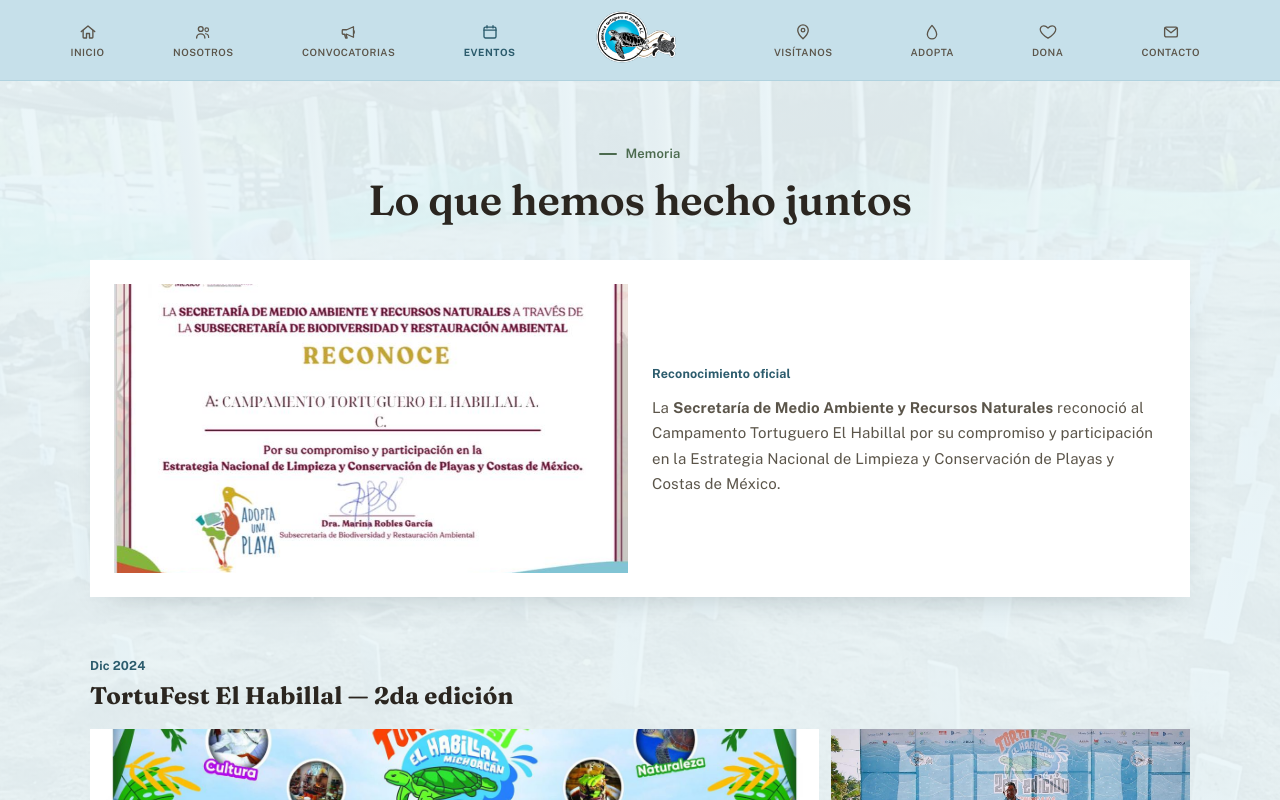
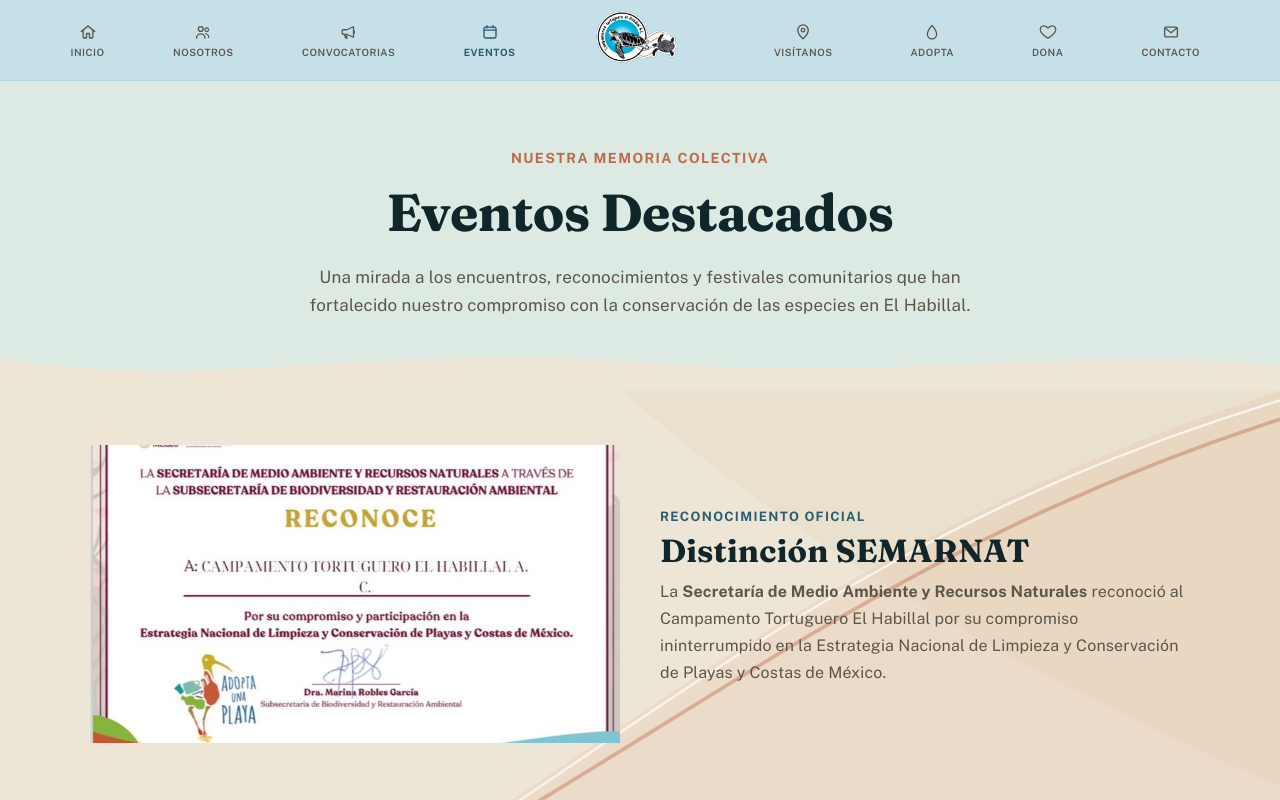
Before and after one commit to TortugueroHabillal/portalweb, a React (Vite) app: page / in a window 1280 px wide. Both pictures are taken after a click on the button "EVENTOS". Shown: the top 800 px of the page. Built offline with nearby package versions, Linux system fonts and the light colour scheme.

Commit message:
events page update

```diff
--- a/src/pages/PageEventos.jsx
+++ b/src/pages/PageEventos.jsx
@@ -1,8 +1,8 @@
 import { TOKENS, IMAGES } from "../theme";
 import { Reveal } from "../components/Reveal";
+import { WaveDivider } from "../components/WaveDivider";
 import { PhotoFrame } from "../components/PhotoFrame";
 import { MosaicGrid } from "../components/MosaicGrid";
-import { SectionHead } from "../components/Typography";
 
 const TORTUFEST_1ED = [
   { tone: "azul", src: IMAGES.tortufest2edAdminspeech, caption: "", big: true },
@@ -34,64 +34,274 @@ const ENCUENTRO = [
 
 export function PageEventos() {
   return (
+    <div style={{ background: TOKENS.arena, minHeight: "100vh", position: "relative" }}>
+      {/* 1. Header con Estilo Elegante Claro (Espuma) */}
       <section
         style={{
           position: "relative",
-        padding: "60px 32px",
-        minHeight: "70vh",
-        background: `linear-gradient(rgba(234,245,248,0.94), rgba(234,245,248,0.97)), url("${IMAGES.corralNidosAmplio}") center/cover fixed`,
+          background: TOKENS.espuma,
+          padding: "clamp(56px, 8vh, 80px) 24px clamp(64px, 9vh, 96px)",
+          overflow: "hidden",
         }}
       >
-      <div style={{ maxWidth: "1100px", margin: "0 auto", position: "relative" }}>
-        <SectionHead eyebrow="Memoria" title="Lo que hemos hecho juntos" />
+        <div style={{ position: "absolute", bottom: 0, left: 0, width: "100%", lineHeight: 0, zIndex: 1 }}>
+          <WaveDivider fromColor={TOKENS.espuma} toColor={TOKENS.arena} />
+        </div>
 
-        <Reveal delay={80} style={{ marginTop: "36px" }}>
+        <div style={{ maxWidth: "860px", margin: "0 auto", textAlign: "center", position: "relative", zIndex: 2 }}>
+          <Reveal>
+            <h3
+              style={{
+                fontFamily: "'Public Sans', sans-serif",
+                fontSize: "14px",
+                fontWeight: 700,
+                color: TOKENS.coral,
+                letterSpacing: "0.1em",
+                textTransform: "uppercase",
+                margin: "0 0 12px",
+              }}
+            >
+              Nuestra Memoria Colectiva
+            </h3>
+
+            <h1
+              style={{
+                fontFamily: "'Fraunces', serif",
+                fontSize: "clamp(32px, 4.6vw, 52px)",
+                fontWeight: 700,
+                color: TOKENS.noche,
+                margin: "0 0 20px",
+                lineHeight: 1.15,
+                letterSpacing: "-0.01em",
+              }}
+            >
+              Eventos Destacados
+            </h1>
+
+            <p
+              style={{
+                fontFamily: "'Public Sans', sans-serif",
+                fontSize: "17px",
+                color: TOKENS.conchaSuave,
+                lineHeight: 1.65,
+                maxWidth: "680px",
+                margin: "0 auto",
+              }}
+            >
+              Una mirada a los encuentros, reconocimientos y festivales comunitarios que han fortalecido nuestro compromiso con la conservación de las especies en El Habillal.
+            </p>
+          </Reveal>
+        </div>
+      </section>
+
+      {/* 2. Sección Reconocimiento SEMARNAT con Vector Orgánico en Esquina (Restaurada 2da versión) */}
+      <section
+        style={{
+          position: "relative",
+          padding: "54px 24px 72px",
+          background: TOKENS.arena,
+          overflow: "hidden",
+        }}
+      >
+        <div
+          style={{
+            position: "absolute",
+            top: 0,
+            right: 0,
+            width: "100%",
+            height: "100%",
+            pointerEvents: "none",
+            zIndex: 1,
+            opacity: 0.85,
+          }}
+        >
+          <svg viewBox="0 0 1440 450" width="100%" height="100%" preserveAspectRatio="none">
+            <path
+              d="M1440,0 L700,0 C880,150 1100,280 1440,420 Z"
+              fill={TOKENS.arenaOscura}
+              opacity="0.35"
+            />
+            <path
+              d="M1440,0 C1050,120 850,260 550,450 L1440,450 Z"
+              fill="rgba(226, 83, 31, 0.08)"
+            />
+            <path
+              d="M1440,30 C1080,140 880,280 580,450"
+              fill="none"
+              stroke={TOKENS.coral}
+              strokeWidth="4"
+              opacity="0.5"
+            />
+            <path
+              d="M1440,10 C1060,120 860,260 560,450"
+              fill="none"
+              stroke="#ffffff"
+              strokeWidth="2.5"
+              opacity="0.8"
+            />
+          </svg>
+        </div>
+
+        <div style={{ maxWidth: "1100px", margin: "0 auto", position: "relative", zIndex: 2 }}>
+          <Reveal>
             <div
               className="tt-cols-2 tt-cols-2-top"
               style={{
-              background: "#fff",
-              borderRadius: 0,
-              padding: "24px",
-              boxShadow: "0 14px 32px -20px rgba(16,38,43,0.3)",
-              gap: "24px",
+                alignItems: "center",
+                gap: "40px",
               }}
             >
               <PhotoFrame shape="wide" tone="azul" src={IMAGES.certificadoSemarnat} vignette={false} />
-            <div style={{ display: "flex", flexDirection: "column", justifyContent: "center" }}>
-              <p style={{ fontFamily: "'Public Sans', sans-serif", fontSize: "12.5px", fontWeight: 700, color: TOKENS.azulOlaOscuro, margin: "0 0 8px" }}>
-                Reconocimiento oficial
-              </p>
-              <p style={{ fontFamily: "'Public Sans', sans-serif", fontSize: "15px", color: TOKENS.conchaSuave, lineHeight: 1.7, margin: 0 }}>
-                La <strong>Secretaría de Medio Ambiente y Recursos Naturales</strong> reconoció al Campamento Tortuguero El Habillal por su compromiso y participación en la Estrategia Nacional de Limpieza y Conservación de Playas y Costas de México.
+              <div style={{ textAlign: "left" }}>
+                <span
+                  style={{
+                    fontFamily: "'Public Sans', sans-serif",
+                    fontSize: "13px",
+                    fontWeight: 700,
+                    color: TOKENS.azulOlaOscuro,
+                    textTransform: "uppercase",
+                    letterSpacing: "0.1em",
+                    display: "inline-block",
+                    margin: "0 0 8px",
+                  }}
+                >
+                  Reconocimiento Oficial
+                </span>
+                <h3
+                  style={{
+                    fontFamily: "'Fraunces', serif",
+                    fontSize: "clamp(24px, 3vw, 32px)",
+                    color: TOKENS.noche,
+                    margin: "0 0 14px",
+                    fontWeight: 700,
+                  }}
+                >
+                  Distinción SEMARNAT
+                </h3>
+                <p style={{ fontFamily: "'Public Sans', sans-serif", fontSize: "16px", color: TOKENS.conchaSuave, lineHeight: 1.7, margin: 0 }}>
+                  La <strong>Secretaría de Medio Ambiente y Recursos Naturales</strong> reconoció al Campamento Tortuguero El Habillal por su compromiso ininterrumpido en la Estrategia Nacional de Limpieza y Conservación de Playas y Costas de México.
                 </p>
               </div>
             </div>
           </Reveal>
-
-        <div style={{ marginTop: "56px" }}>
-          <p style={{ fontFamily: "'Public Sans', sans-serif", fontSize: "12.5px", fontWeight: 700, color: TOKENS.azulOlaOscuro, margin: "0 0 4px" }}>Dic 2024</p>
-          <h3 style={{ fontFamily: "'Fraunces', serif", fontSize: "24px", color: TOKENS.concha, margin: "0 0 20px" }}>TortuFest El Habillal — 2da edición</h3>
-          <MosaicGrid items={TORTUFEST_2ED} />
-        </div>
-
-        <div style={{ marginTop: "48px", paddingTop: "48px", borderTop: `1px solid ${TOKENS.arenaOscura}` }}>
-          <p style={{ fontFamily: "'Public Sans', sans-serif", fontSize: "12.5px", fontWeight: 700, color: TOKENS.azulOlaOscuro, margin: "0 0 4px" }}>2023</p>
-          <h3 style={{ fontFamily: "'Fraunces', serif", fontSize: "22px", color: TOKENS.concha, margin: "0 0 20px" }}>Encuentro por la Conservación de las Tortugas — Hutchison Ports LCT</h3>
-          <MosaicGrid items={ENCUENTRO} />
-        </div>
-
-        <div style={{ marginTop: "48px", paddingTop: "48px", borderTop: `1px solid ${TOKENS.arenaOscura}` }}>
-          <p style={{ fontFamily: "'Public Sans', sans-serif", fontSize: "12.5px", fontWeight: 700, color: TOKENS.azulOlaOscuro, margin: "0 0 4px" }}>Dic 2022</p>
-          <h3 style={{ fontFamily: "'Fraunces', serif", fontSize: "24px", color: TOKENS.concha, margin: "0 0 20px" }}>TortuFest El Habillal — 1ra edición</h3>
-          <MosaicGrid items={TORTUFEST_1ED} />
-        </div>
-
-        <div style={{ marginTop: "48px", paddingTop: "48px", borderTop: `1px solid ${TOKENS.arenaOscura}` }}>
-          <p style={{ fontFamily: "'Public Sans', sans-serif", fontSize: "12.5px", fontWeight: 700, color: TOKENS.azulOlaOscuro, margin: "0 0 4px" }}>2022</p>
-          <h3 style={{ fontFamily: "'Fraunces', serif", fontSize: "22px", color: TOKENS.concha, margin: "0 0 20px" }}>Rodada El Habillal</h3>
-          <MosaicGrid items={RODADA} />
-        </div>
         </div>
       </section>
+
+      {/* --- SECCIÓN 1: TortuFest 2da Edición (Fondo Verde Menta Pálido) --- */}
+      <div style={{ lineHeight: 0, margin: 0, padding: 0 }}>
+        <WaveDivider fromColor={TOKENS.arena} toColor="rgba(196, 219, 199, 0.55)" />
+      </div>
+      <section style={{ background: "rgba(196, 219, 199, 0.55)", padding: "52px 24px 68px", margin: 0 }}>
+        <div style={{ maxWidth: "1180px", margin: "0 auto" }}>
+          <Reveal>
+            <div style={{ marginBottom: "28px" }}>
+              <span
+                style={{
+                  fontFamily: "'Public Sans', sans-serif",
+                  fontSize: "13.5px",
+                  fontWeight: 700,
+                  color: TOKENS.verdeOscuro,
+                  textTransform: "uppercase",
+                  letterSpacing: "0.1em",
+                }}
+              >
+                Diciembre 2024
+              </span>
+              <h2 style={{ fontFamily: "'Fraunces', serif", fontSize: "clamp(26px, 3.2vw, 34px)", color: TOKENS.noche, margin: "6px 0 0", fontWeight: 700 }}>
+                TortuFest El Habillal — 2da Edición
+              </h2>
+            </div>
+            <MosaicGrid items={TORTUFEST_2ED} />
+          </Reveal>
+        </div>
+      </section>
+
+      {/* --- SECCIÓN 2: Encuentro Hutchison Ports (Fondo Verde Botánica Orgánico) --- */}
+      <div style={{ lineHeight: 0, margin: 0, padding: 0 }}>
+        <WaveDivider fromColor="rgba(196, 219, 199, 0.55)" toColor={TOKENS.verde} />
+      </div>
+      <section style={{ background: TOKENS.verde, padding: "52px 24px 68px", margin: 0 }}>
+        <div style={{ maxWidth: "1180px", margin: "0 auto" }}>
+          <Reveal>
+            <div style={{ marginBottom: "28px" }}>
+              <span
+                style={{
+                  fontFamily: "'Public Sans', sans-serif",
+                  fontSize: "13.5px",
+                  fontWeight: 700,
+                  color: "#ffffff",
+                  textTransform: "uppercase",
+                  letterSpacing: "0.1em",
+                }}
+              >
+                Año 2023
+              </span>
+              <h2 style={{ fontFamily: "'Fraunces', serif", fontSize: "clamp(24px, 3vw, 32px)", color: "#ffffff", margin: "6px 0 0", fontWeight: 700 }}>
+                Encuentro por la Conservación de las Tortugas — Hutchison Ports LCT
+              </h2>
+            </div>
+            <MosaicGrid items={ENCUENTRO} />
+          </Reveal>
+        </div>
+      </section>
+
+      {/* --- SECCIÓN 3: TortuFest 1ra Edición (Fondo Verde Menta Pálido) --- */}
+      <div style={{ lineHeight: 0, margin: 0, padding: 0 }}>
+        <WaveDivider fromColor={TOKENS.verde} toColor="rgba(196, 219, 199, 0.55)" />
+      </div>
+      <section style={{ background: "rgba(196, 219, 199, 0.55)", padding: "52px 24px 68px", margin: 0 }}>
+        <div style={{ maxWidth: "1180px", margin: "0 auto" }}>
+          <Reveal>
+            <div style={{ marginBottom: "28px" }}>
+              <span
+                style={{
+                  fontFamily: "'Public Sans', sans-serif",
+                  fontSize: "13.5px",
+                  fontWeight: 700,
+                  color: TOKENS.verdeOscuro,
+                  textTransform: "uppercase",
+                  letterSpacing: "0.1em",
+                }}
+              >
+                Diciembre 2022
+              </span>
+              <h2 style={{ fontFamily: "'Fraunces', serif", fontSize: "clamp(26px, 3.2vw, 34px)", color: TOKENS.noche, margin: "6px 0 0", fontWeight: 700 }}>
+                TortuFest El Habillal — 1ra Edición
+              </h2>
+            </div>
+            <MosaicGrid items={TORTUFEST_1ED} />
+          </Reveal>
+        </div>
+      </section>
+
+      {/* --- SECCIÓN 4: Rodada El Habillal (Fondo Arena Cierre) --- */}
+      <div style={{ lineHeight: 0, margin: 0, padding: 0 }}>
+        <WaveDivider fromColor="rgba(196, 219, 199, 0.55)" toColor={TOKENS.arena} />
+      </div>
+      <section style={{ background: TOKENS.arena, padding: "52px 24px 68px", margin: 0 }}>
+        <div style={{ maxWidth: "1180px", margin: "0 auto" }}>
+          <Reveal>
+            <div style={{ marginBottom: "28px" }}>
+              <span
+                style={{
+                  fontFamily: "'Public Sans', sans-serif",
+                  fontSize: "13.5px",
+                  fontWeight: 700,
+                  color: TOKENS.azulOlaOscuro,
+                  textTransform: "uppercase",
+                  letterSpacing: "0.1em",
+                }}
+              >
+                Año 2022
+              </span>
+              <h2 style={{ fontFamily: "'Fraunces', serif", fontSize: "clamp(24px, 3vw, 32px)", color: TOKENS.noche, margin: "6px 0 0", fontWeight: 700 }}>
+                Rodada El Habillal
+              </h2>
+            </div>
+            <MosaicGrid items={RODADA} />
+          </Reveal>
+        </div>
+      </section>
+    </div>
   );
 }
```
Lines whose indentation alone changed are shown as unchanged.
